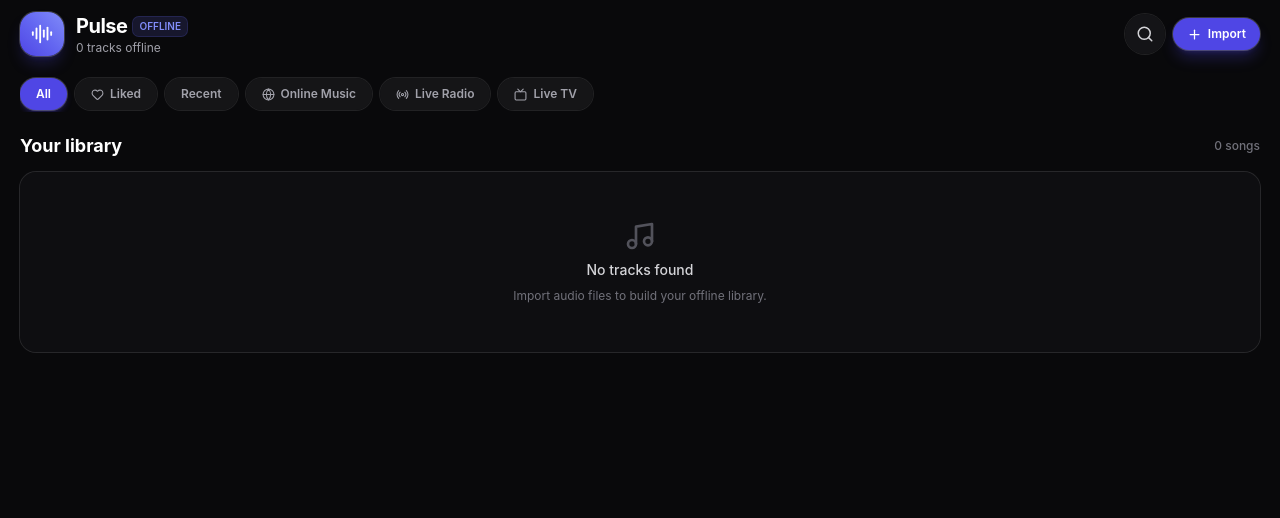
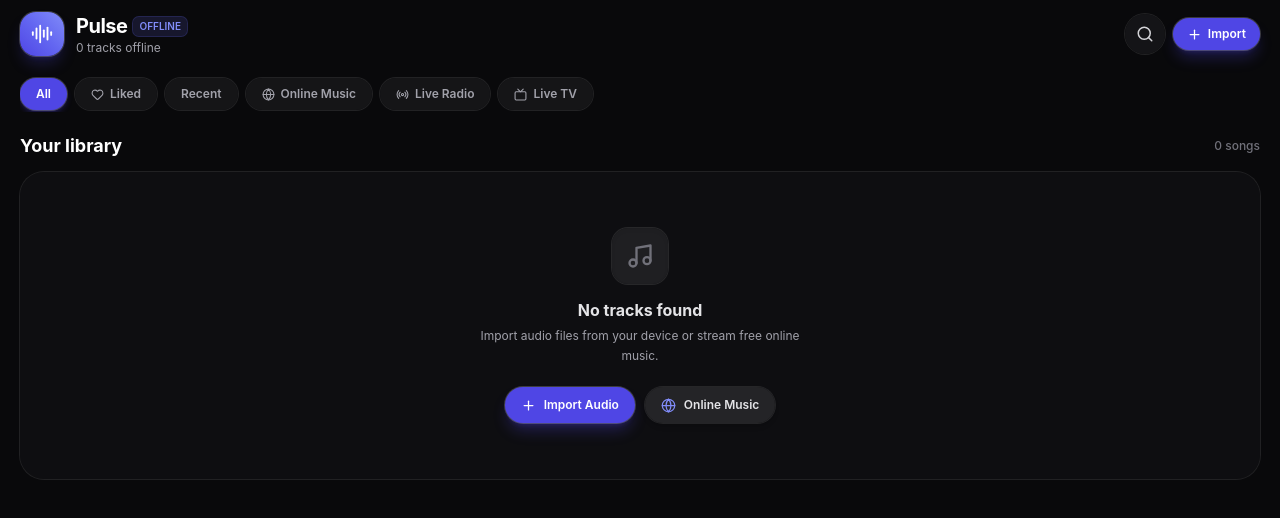
Before and after one commit to Bappyllcg/pulse-music-player, a Vue app: page / in a window 1280 px wide. Shown: the top 518 px of the page. Built offline with nearby package versions, Linux system fonts and the light colour scheme.

Commit message:
feat(library): add import audio and online music action buttons when library is empty

```diff
--- a/src/App.vue
+++ b/src/App.vue
@@ -1057,13 +1057,69 @@ onBeforeUnmount(() => {
           <!-- Generic empty state -->
           <div
             v-else-if="filteredTracks.length === 0"
-            class="flex flex-col items-center justify-center gap-2 rounded-2xl bg-zinc-900/40 py-12 text-center ring-1 ring-zinc-800"
-          >
-            <Music :size="32" class="text-zinc-600" />
-            <p class="text-sm font-medium text-zinc-300">No tracks found</p>
-            <p class="text-xs text-zinc-500">
-              {{ searchQuery ? 'Try adjusting your search query.' : selectedFilter === 'liked' ? 'No liked tracks yet. Tap the heart on any song to add it!' : 'Import audio files to build your offline library.' }}
-            </p>
+            class="flex flex-col items-center justify-center gap-3.5 rounded-3xl bg-zinc-900/40 py-14 px-6 text-center ring-1 ring-zinc-800/80"
+          >
+            <div class="flex h-14 w-14 items-center justify-center rounded-2xl bg-zinc-800/70 text-zinc-500 ring-1 ring-white/10 shadow-inner">
+              <Music :size="28" />
+            </div>
+
+            <div class="max-w-xs space-y-1">
+              <p class="text-base font-bold text-zinc-200">No tracks found</p>
+              <p class="text-xs text-zinc-400 leading-relaxed">
+                {{
+                  searchQuery
+                    ? (selectedFilter === 'online'
+                        ? `No online tracks matching “${searchQuery}”.`
+                        : selectedFilter === 'radio'
+                          ? `No radio stations matching “${searchQuery}”.`
+                          : `No tracks matching “${searchQuery}”. Try searching online music or importing files.`)
+                    : selectedFilter === 'liked'
+                      ? 'No liked tracks yet. Tap the heart on any song to add it!'
+                      : selectedFilter === 'recent'
+                        ? 'No recently played tracks yet.'
+                        : selectedFilter === 'online'
+                          ? 'No online music found. Try another genre.'
+                          : selectedFilter === 'radio'
+                            ? 'No radio stations found. Try another category.'
+                            : 'Import audio files from your device or stream free online music.'
+                }}
+              </p>
+            </div>
+
+            <!-- Action buttons: Import & Online Music -->
+            <div class="mt-2 flex flex-wrap items-center justify-center gap-2.5">
+              <!-- Import Button -->
+              <button
+                type="button"
+                class="flex items-center gap-2 rounded-full bg-indigo-600 px-4 py-2.5 text-xs font-semibold text-white shadow-lg shadow-indigo-600/30 ring-1 ring-white/20 transition active:scale-95 hover:bg-indigo-500 disabled:opacity-50"
+                :disabled="isImporting"
+                @click="openFilePicker"
+              >
+                <Plus :size="15" />
+                <span>{{ isImporting ? 'Adding...' : 'Import Audio' }}</span>
+              </button>
+
+              <!-- Online Music Button -->
+              <button
+                type="button"
+                class="flex items-center gap-2 rounded-full bg-zinc-800/90 px-4 py-2.5 text-xs font-semibold text-zinc-200 shadow-md ring-1 ring-white/10 transition active:scale-95 hover:bg-zinc-700 hover:text-white"
+                @click="selectOnlineFilter"
+              >
+                <Globe :size="15" class="text-indigo-400" />
+                <span>Online Music</span>
+              </button>
+
+              <!-- Clear search button if search query is active -->
+              <button
+                v-if="searchQuery"
+                type="button"
+                class="flex items-center gap-1.5 rounded-full bg-zinc-800/50 px-3.5 py-2 text-xs font-medium text-zinc-400 ring-1 ring-white/5 transition active:scale-95 hover:text-zinc-200"
+                @click="searchQuery = ''"
+              >
+                <X :size="13" />
+                <span>Clear search</span>
+              </button>
+            </div>
           </div>
 
           <ul v-else class="space-y-2">
@@ -1549,14 +1605,25 @@ onBeforeUnmount(() => {
         class="flex flex-1 flex-col items-center justify-center gap-3 px-8 pb-10 text-center"
       >
         <ListMusic :size="40" class="text-zinc-600" aria-hidden="true" />
-        <p class="text-sm text-zinc-400">Your library is empty. Import audio files to get started.</p>
-        <button
-          type="button"
-          class="mt-2 rounded-full bg-indigo-600 px-4 py-2 text-xs font-bold text-white shadow-lg"
-          @click="openFilePicker"
-        >
-          Import Audio Files
-        </button>
+        <p class="text-sm text-zinc-400">Your library is empty. Import audio files or discover online music.</p>
+        <div class="mt-2 flex flex-wrap items-center justify-center gap-2.5">
+          <button
+            type="button"
+            class="flex items-center gap-1.5 rounded-full bg-indigo-600 px-4 py-2 text-xs font-bold text-white shadow-lg shadow-indigo-600/30 ring-1 ring-white/20 transition active:scale-95 hover:bg-indigo-500"
+            @click="openFilePicker"
+          >
+            <Plus :size="14" />
+            <span>Import Audio</span>
+          </button>
+          <button
+            type="button"
+            class="flex items-center gap-1.5 rounded-full bg-zinc-800 px-4 py-2 text-xs font-semibold text-zinc-200 ring-1 ring-white/10 transition active:scale-95 hover:bg-zinc-700 hover:text-white"
+            @click="closeSheets(); selectOnlineFilter(); activeTab = 'library'"
+          >
+            <Globe :size="14" class="text-indigo-400" />
+            <span>Online Music</span>
+          </button>
+        </div>
       </div>
 
       <ul v-else class="min-h-0 flex-1 overflow-y-auto px-4 pb-4 space-y-1.5" aria-label="Queued tracks">
```
